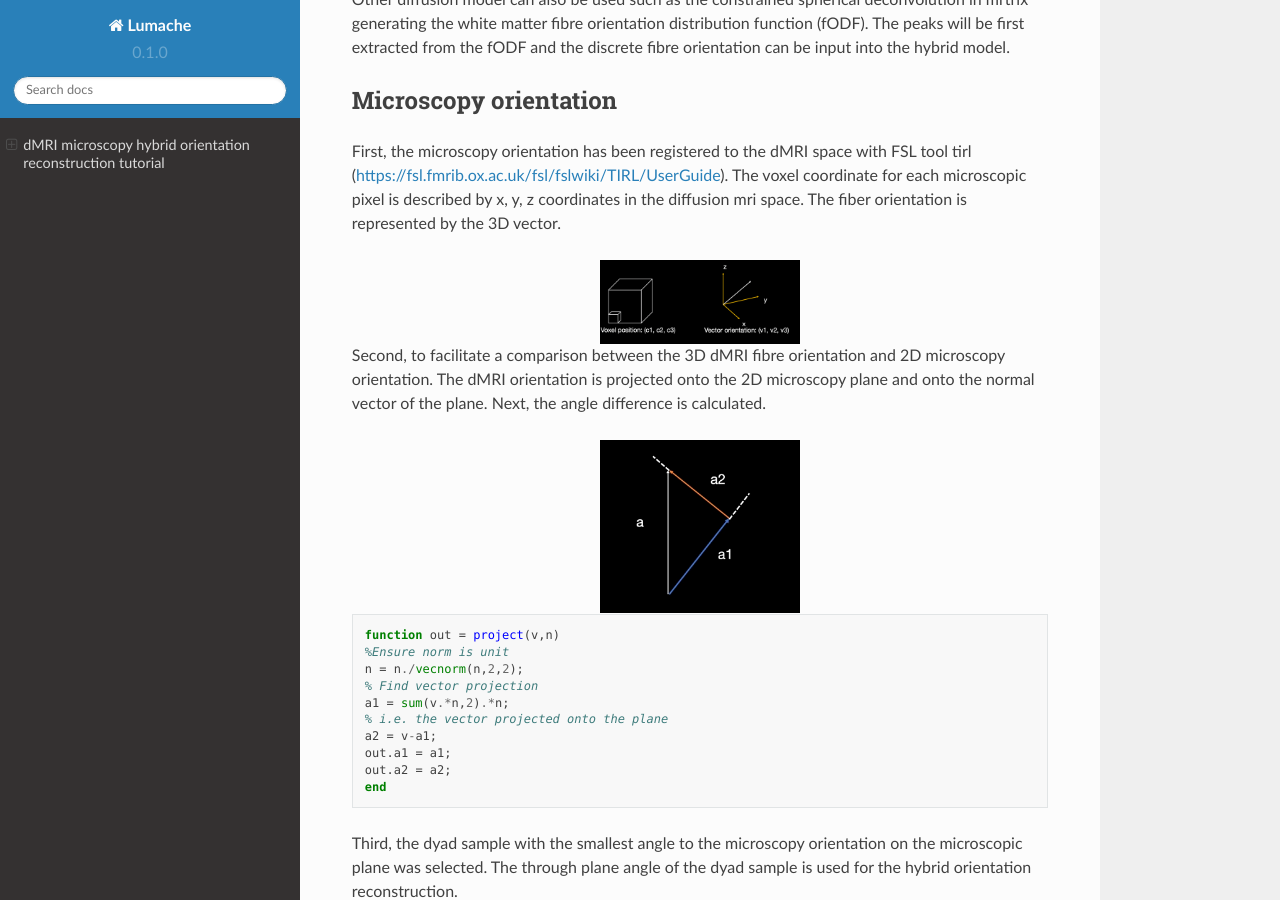
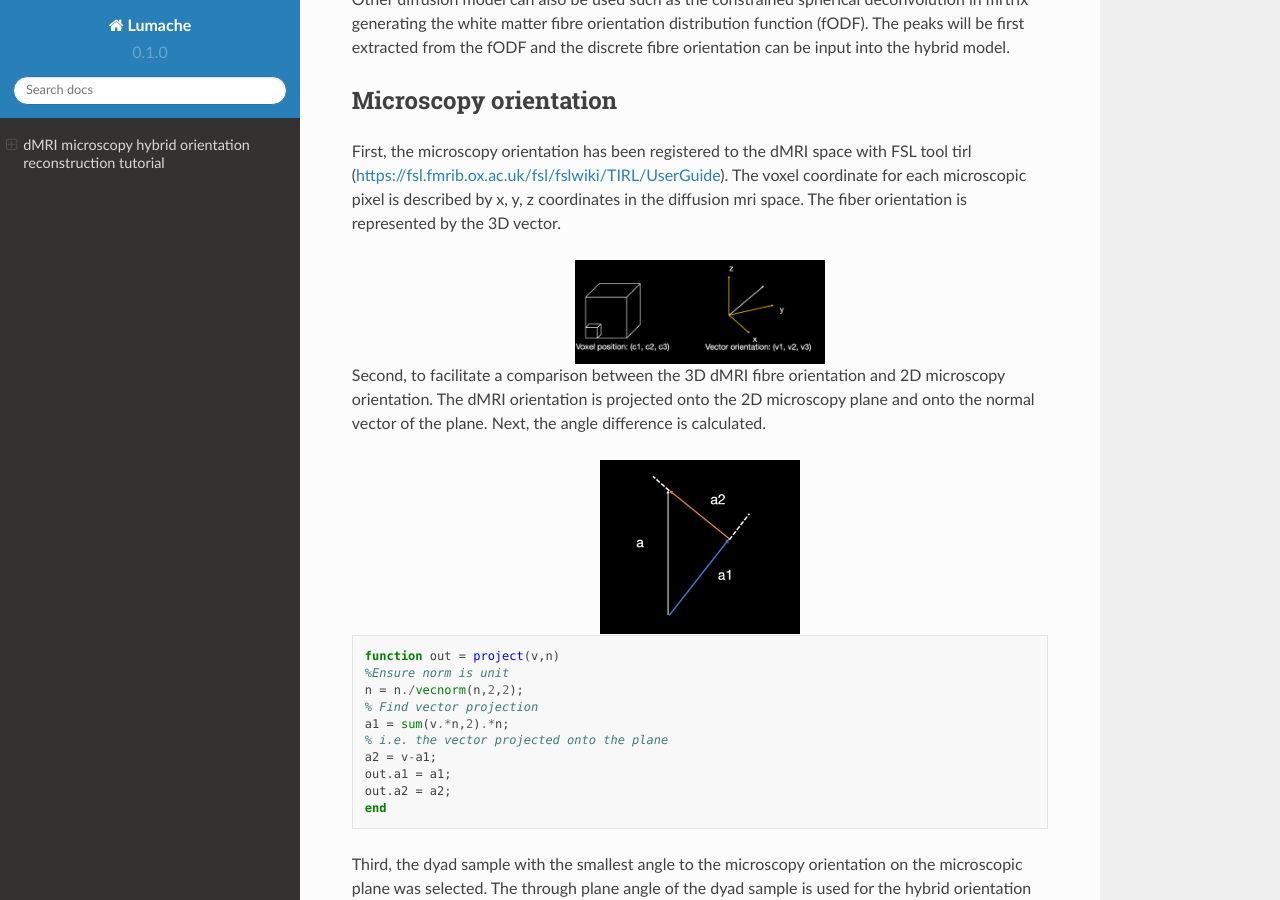
Before and after one commit to Silei-Silei/Hybrid_tractography_tutorial, a Sphinx documentation site: the page built from docs/source/index.rst, in a window 1280 px wide and 900 px high, scrolled down 553 px. Built offline with Sphinx 7.4.7 and the Read the Docs theme 2.0.0, drawn with Linux system fonts in a browser that asks for light colours.

Commit message:
Update index.rst

```diff
--- a/docs/source/index.rst
+++ b/docs/source/index.rst
@@ -23,7 +23,7 @@ First, the microscopy orientation has been registered to the dMRI space with FSL
 
 .. image:: ../images/fig1.jpg
   :align: center
-  :width: 200px
+  :width: 250px
 
 Second, to facilitate a comparison between the 3D dMRI fibre orientation and 2D microscopy orientation. The dMRI orientation is projected onto the 2D microscopy plane and onto the normal vector of the plane. Next, the angle difference is calculated.
 
```
